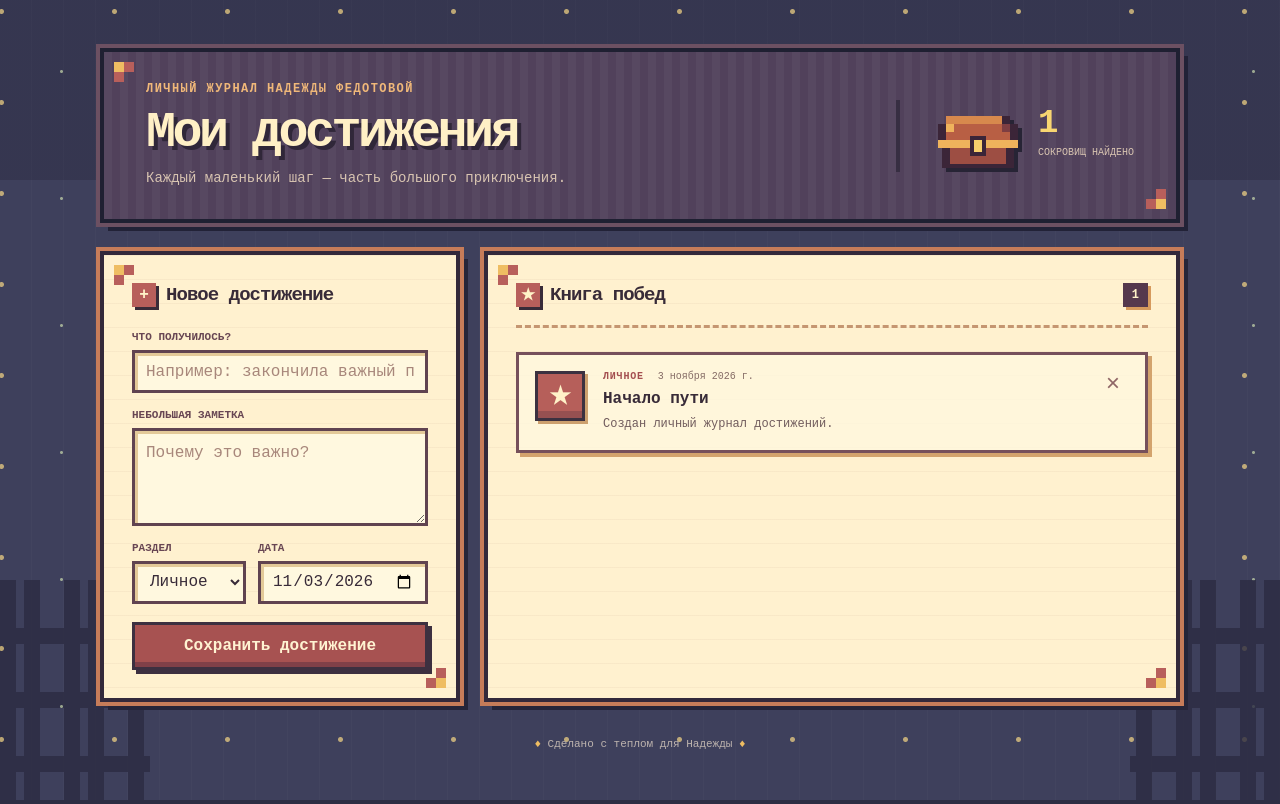
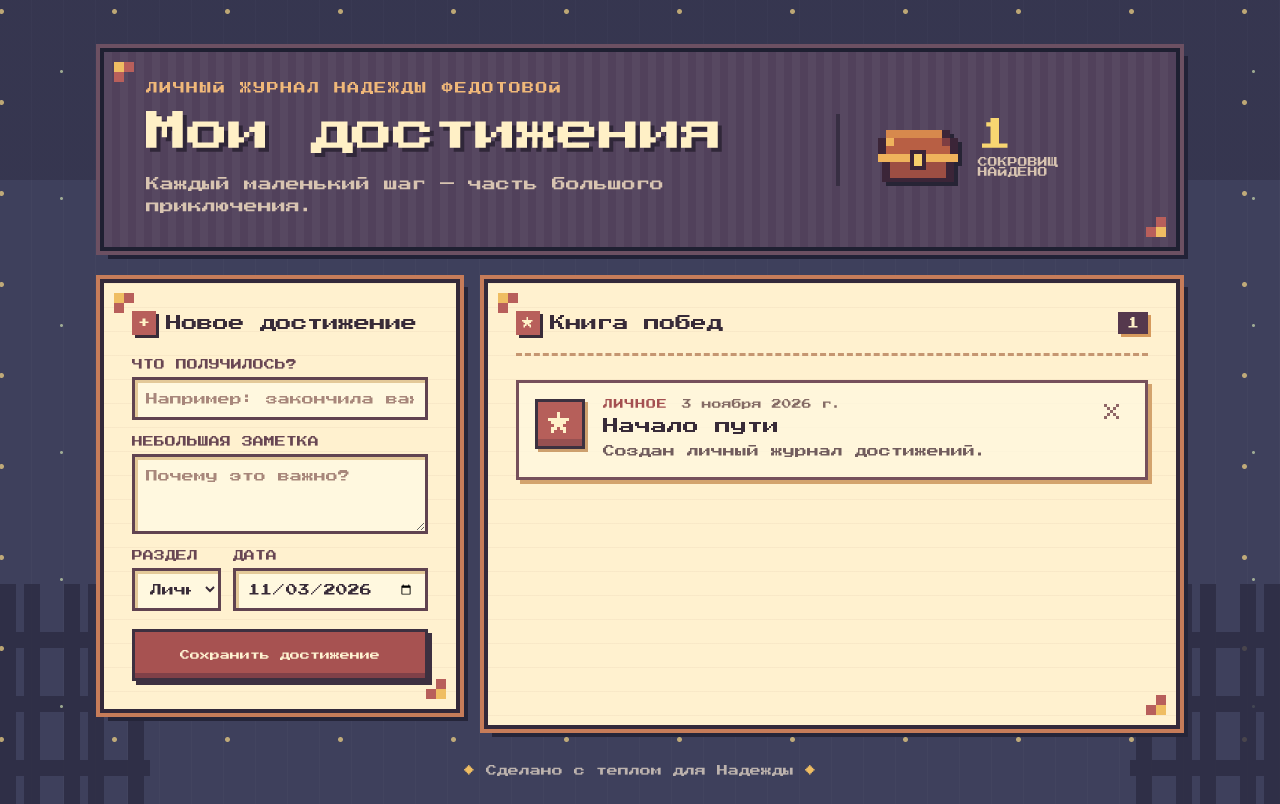
Before and after one commit to a-nosnitram/s-dr, a React (Vite) app: page / in a window 1280 px wide. Built offline with nearby package versions, Linux system fonts and the light colour scheme.

Commit message:
Add Cyrillic pixel font

```diff
--- a/app/globals.css
+++ b/app/globals.css
@@ -1,7 +1,15 @@
+@font-face {
+  font-family: "Press Start 2P";
+  src: url("/fonts/PressStart2P-Regular.ttf") format("truetype");
+  font-style: normal;
+  font-weight: 400;
+  font-display: swap;
+}
+
 :root { --ink:#382b38; --plum:#55384d; --cream:#f8e6bd; --paper:#fff1cf; --rose:#b85f5b; --gold:#efbd62; --night:#2d2d43; }
 * { box-sizing: border-box; }
 html { min-width:320px; background:var(--night); }
-body { margin:0; color:var(--ink); background:var(--night); font-family:"Courier New",ui-monospace,monospace; image-rendering:pixelated; }
+body { margin:0; color:var(--ink); background:var(--night); font-family:"Press Start 2P","Courier New",ui-monospace,monospace; font-size:12px; font-synthesis:none; -webkit-font-smoothing:none; image-rendering:pixelated; }
 button,input,textarea,select { font:inherit; }
 button { touch-action:manipulation; }
 .site-shell { position:relative; min-height:100vh; overflow:hidden; padding:48px 24px 28px; background:linear-gradient(180deg,rgba(32,29,49,.28) 0 180px,transparent 180px),repeating-linear-gradient(90deg,transparent 0 31px,rgba(255,255,255,.018) 31px 32px),#3e405c; }
@@ -14,7 +22,7 @@ button { touch-action:manipulation; }
 .hero::before,.pixel-panel::before { top:10px; left:10px; } .hero::after,.pixel-panel::after { right:10px; bottom:10px; transform:rotate(180deg); }
 .eyebrow { margin:0 0 12px; color:#f0b879; font-size:12px; font-weight:700; letter-spacing:.12em; text-transform:uppercase; }
 h1,h2,h3,p { margin-top:0; }
-h1 { margin-bottom:10px; color:#fff0c6; font-size:clamp(30px,5vw,50px); line-height:.98; letter-spacing:-.07em; text-shadow:4px 4px 0 #302739; }
+h1 { margin-bottom:14px; color:#fff0c6; font-size:clamp(26px,4vw,42px); line-height:1.25; letter-spacing:-.02em; text-shadow:4px 4px 0 #302739; }
 .subtitle { margin:0; color:#d8c4b1; font-size:14px; line-height:1.6; }
 .hero-trophy { display:grid; grid-template-columns:auto auto; align-items:center; min-width:235px; padding-left:34px; border-left:4px solid #372e42; }
 .pixel-chest { grid-row:1/3; width:88px; height:72px; margin-right:16px; filter:drop-shadow(4px 4px 0 #272435); }
@@ -24,14 +32,14 @@ h1 { margin-bottom:10px; color:#fff0c6; font-size:clamp(30px,5vw,50px); line-hei
 .pixel-panel { position:relative; border:4px solid #33293a; box-shadow:0 0 0 4px #c67c59,8px 8px 0 #252539; background:linear-gradient(rgba(134,77,67,.055) 1px,transparent 1px) 0 0/100% 24px,var(--paper); }
 .quest-form { align-self:start; padding:28px; } .journal { min-height:450px; padding:28px; }
 .panel-title { display:flex; align-items:center; gap:10px; margin-bottom:24px; }
-.panel-title h2 { margin:0; font-size:19px; letter-spacing:-.05em; }
+.panel-title h2 { margin:0; font-size:16px; line-height:1.45; letter-spacing:-.02em; }
 .tiny-spark { display:grid; place-items:center; width:24px; height:24px; color:#fff3c8; background:var(--rose); box-shadow:3px 3px 0 var(--ink); font-weight:900; }
 label { display:grid; gap:7px; margin-bottom:16px; } label>span { color:#684653; font-size:11px; font-weight:700; text-transform:uppercase; }
 input,textarea,select { width:100%; border:3px solid #604350; border-radius:0; outline:none; color:var(--ink); background:#fff8df; box-shadow:inset 3px 3px 0 #e3c998; }
 input,select { height:43px; padding:0 11px; } textarea { padding:11px; resize:vertical; line-height:1.45; }
 input::placeholder,textarea::placeholder { color:#a8877b; } input:focus,textarea:focus,select:focus { border-color:var(--rose); box-shadow:inset 3px 3px 0 #e3c998,0 0 0 3px var(--gold); }
 .form-row { display:grid; grid-template-columns:1fr 1.25fr; gap:12px; }
-.pixel-button { width:100%; min-height:48px; margin-top:2px; border:3px solid #3d3040; border-radius:0; color:#fff3d2; background:#a75251; box-shadow:inset 0 -5px 0 #804048,4px 4px 0 #3d3040; cursor:pointer; font-weight:900; }
+.pixel-button { width:100%; min-height:52px; margin-top:2px; padding:8px 12px; border:3px solid #3d3040; border-radius:0; color:#fff3d2; background:#a75251; box-shadow:inset 0 -5px 0 #804048,4px 4px 0 #3d3040; cursor:pointer; font-size:10px; line-height:1.5; font-weight:900; }
 .pixel-button:hover { background:#bd6157; transform:translate(-1px,-1px); box-shadow:inset 0 -5px 0 #804048,5px 5px 0 #3d3040; } .pixel-button:active { transform:translate(3px,3px); box-shadow:inset 0 -3px 0 #804048,1px 1px 0 #3d3040; }
 .journal-heading { padding-bottom:18px; border-bottom:3px dashed #c59671; } .count-badge { margin-left:auto; padding:5px 9px; color:#fff1c9; background:var(--plum); box-shadow:3px 3px 0 #d69a5d; font-size:12px; font-weight:900; }
 .achievement-list { display:grid; gap:14px; }
```
Also changed, not shown: public/fonts/OFL-PressStart2P.txt (added), public/fonts/PressStart2P-Regular.ttf (added).
